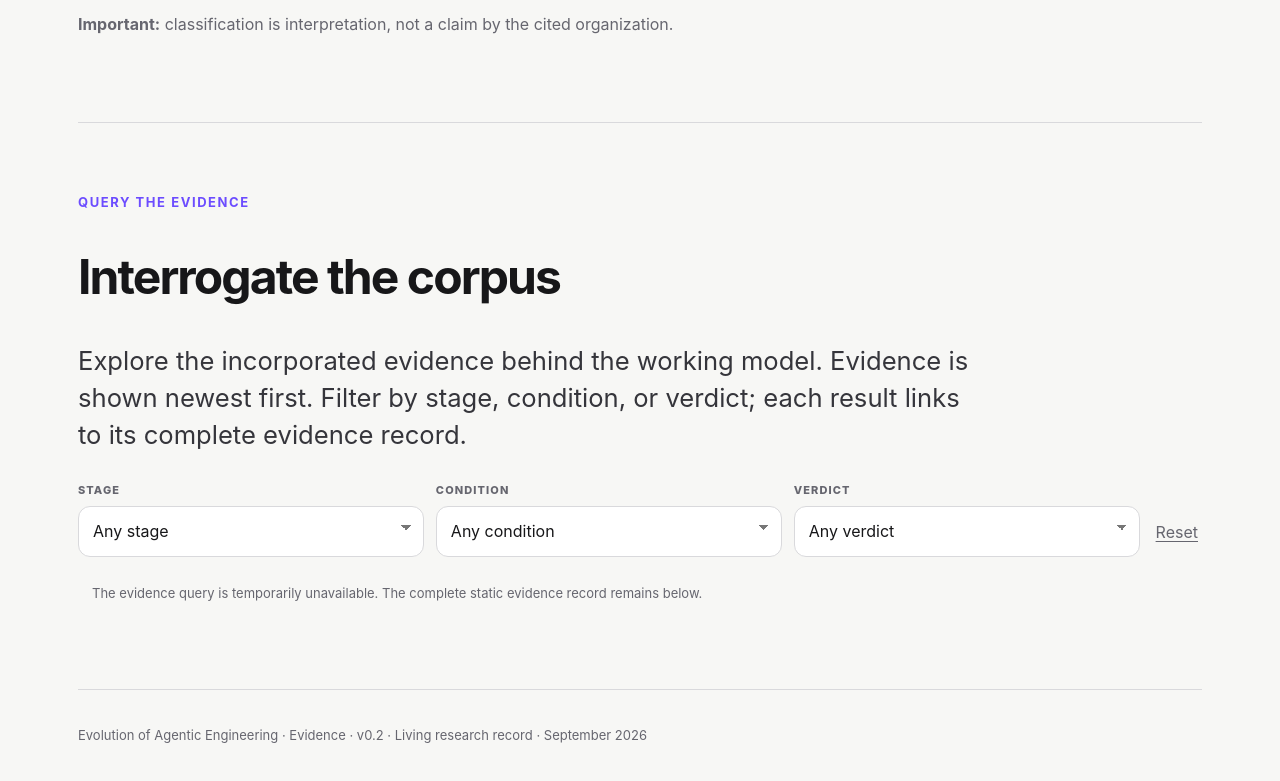
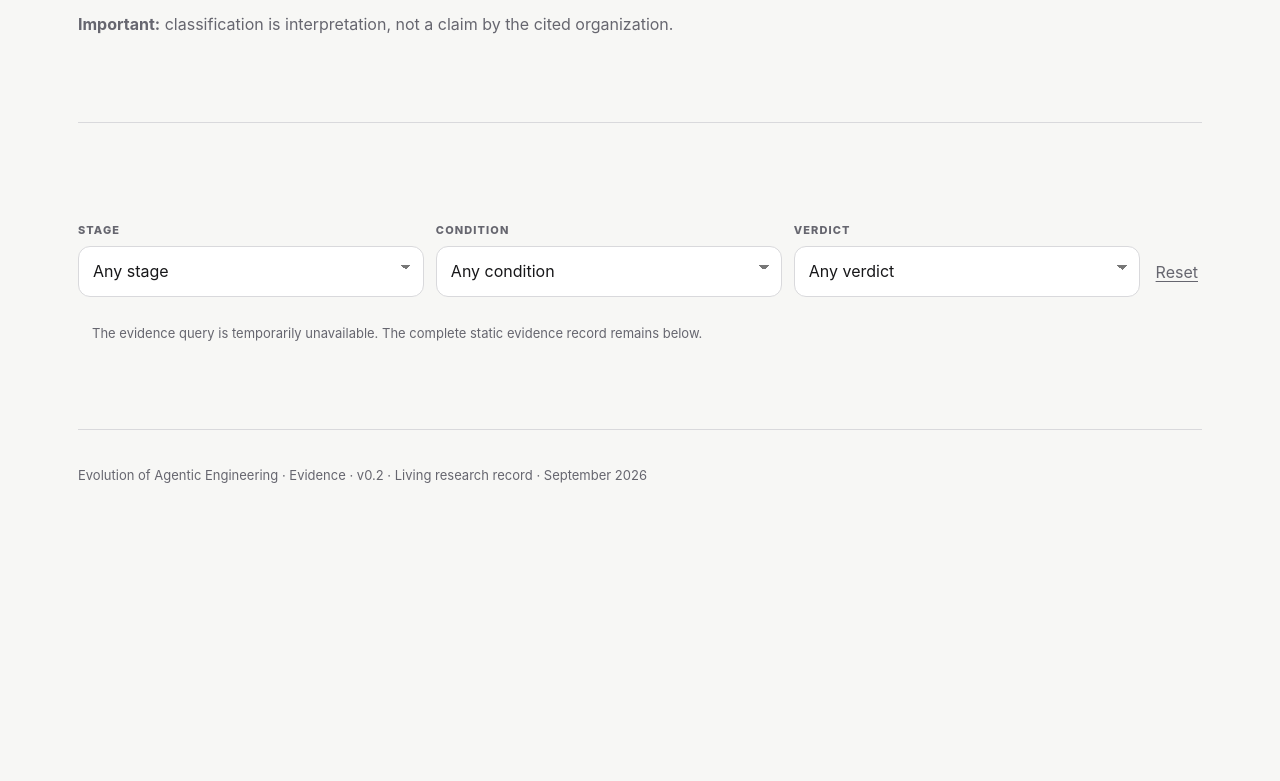
Before and after one commit to ogarciacar/evolution-of-agentic-engineering, a plain HTML site: page evidence.html in a window 1280 px wide. Shown: the part 992-1773 px from the top of the page. After the commit the page ends 1573 px from the top, so only its background shows below. Drawn offline with Linux system fonts and the light colour scheme; no server answers.

Commit message:
Simplify evidence query section

```diff
--- a/evidence.html
+++ b/evidence.html
@@ -103,9 +103,6 @@
   </section>
 
   <section id="query">
-    <div class="eyebrow">Query the evidence</div>
-    <h2>Interrogate the corpus</h2>
-    <p class="lead">Explore the incorporated evidence behind the working model. Evidence is shown newest first. Filter by stage, condition, or verdict; each result links to its complete evidence record.</p>
     <div class="query-panel">
       <form class="query-form" id="evidence-query">
         <div class="query-field"><label for="query-stage">Stage</label><select id="query-stage" name="stage"><option value="">Any stage</option><option>Apparition</option><option>Selection</option><option>Cooperation</option><option>Specialization</option></select></div>
```
